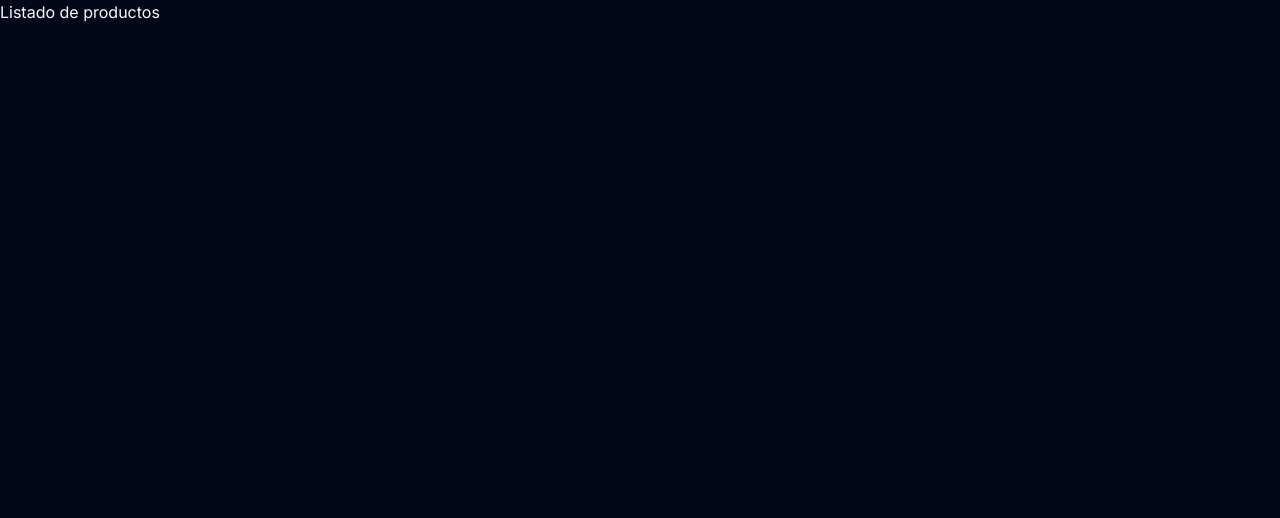
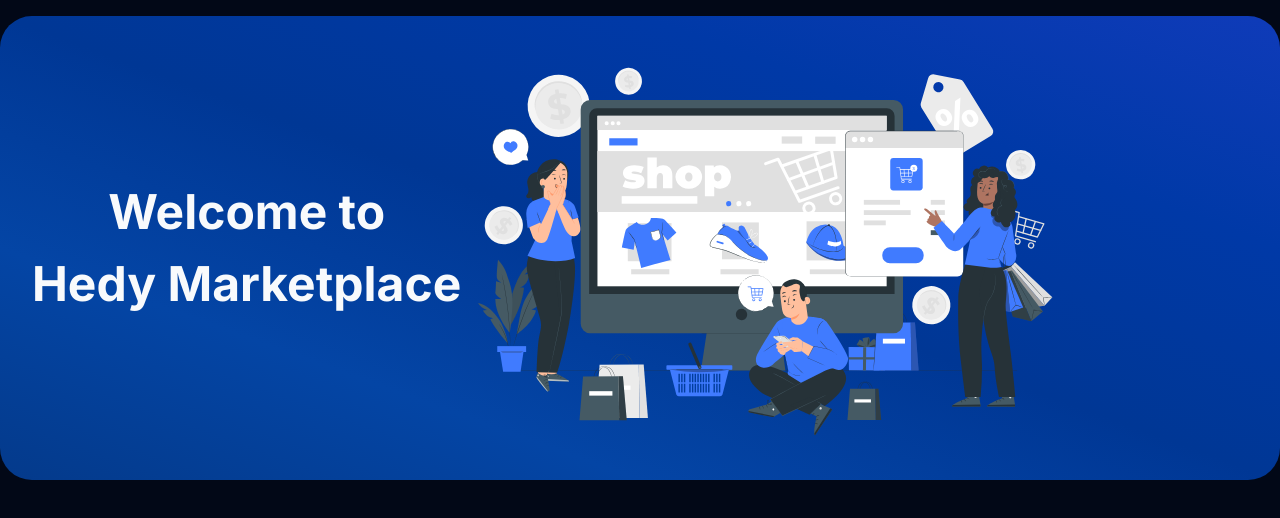
Before and after one commit to andresfernandez89/marketplace-hedy-nextjs, a Next.js app: page / in a window 1280 px wide. Shown: the top 518 px of the page. Built offline with nearby package versions, Linux system fonts and the light colour scheme.

Commit message:
Finished the home hero.

```diff
--- a/src/app/globals.css
+++ b/src/app/globals.css
@@ -56,4 +56,39 @@
   body {
     @apply bg-background text-foreground;
   }
+
+  .hero-container {
+    margin-top: 1rem;
+    background-image: linear-gradient(
+      to right top,
+      #043a8b,
+      #0445a5,
+      #003795,
+      #0039a7,
+      #0f3bb9
+    );
+    background-size: cover;
+    display: flex;
+    border-radius: 2rem;
+    font-size: 3rem;
+    font-weight: bold;
+    padding: 2rem;
+    justify-content: space-around;
+  }
+
+  .hero-title {
+    display: flex;
+    text-align: center;
+    flex-direction: column;
+    align-items: center;
+    justify-content: center;
+    flex-wrap: wrap;
+  }
+
+  .hero-image {
+    display: flex;
+    flex-grow: 1;
+    max-height: 25rem;
+    min-height: 10rem;
+  }
 }
--- a/src/app/page.tsx
+++ b/src/app/page.tsx
@@ -1,5 +1,10 @@
-import ProductId from "./[idProduct]/page";
+//import ProductId from "./[idProduct]/page";
+import HomeHero from "@/components/HomeHero";
 
 export default function Home() {
-  return <main className="">Listado de productos</main>;
+  return (
+    <main>
+      <HomeHero />
+    </main>
+  );
 }
--- /dev/null
+++ b/src/components/HomeHero.tsx
@@ -0,0 +1,15 @@
+const HomeHero = () => {
+  return (
+    <div className="hero-container">
+      <div className="hero-title">
+        <span>Welcome to</span>
+        <span>Hedy Marketplace</span>
+      </div>
+      <div className="hero-image">
+        <img src="/Herosvg.svg" alt="Hero Image" />
+      </div>
+    </div>
+  );
+};
+
+export default HomeHero;
```
Also changed, not shown: public/Herobackground.jpg (added), public/Herosvg.svg (added).
